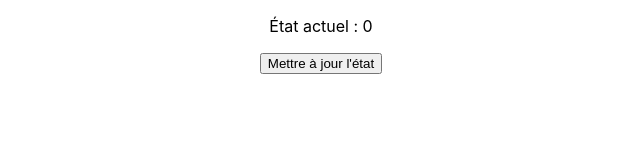
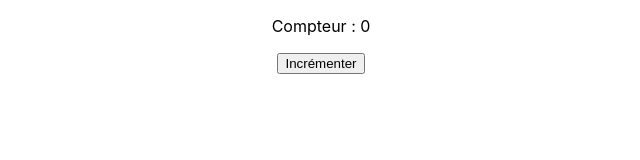
Before and after one commit to amdouni-bilel/tp-react, a React (Create React App) app: page / in a window 1280 px wide. Shown: the top 160 px of the page, without its empty margins (319-959 px from the left). Built offline with nearby package versions, Linux system fonts and the light colour scheme.

Commit message:
UseEffect Example

```diff
--- a/src/App.js
+++ b/src/App.js
@@ -4,14 +4,14 @@ import Counter from './components/Counter';
 import LifeCycleClass from './components/LifeCycleClass';
 import Welcome from './components/Welcome';
 import UseStateHooks from './components/UseStateHooks';
+import UseEffectHooks from './components/UseEffectHooks';
 
 function App() {
   const [showLifeCycle, setShowLifeCycle] = useState(true);
 
   return (
     <div className="App">
-        <UseStateHooks />
-
+        <UseEffectHooks />
 
     </div>
   );
--- /dev/null
+++ b/src/components/UseEffectHooks.js
@@ -0,0 +1,23 @@
+import React, { useEffect } from 'react';
+
+function UseEffectHooks() {
+    const [count, setCount] = React.useState(0);
+
+    useEffect(() => {
+        console.log("Composant monté ou mis à jour");
+    });
+
+    useEffect(() => {
+        console.log("Composant monté");
+        return () => {
+            console.log("Composant va être démonté");
+        };
+    }, []);
+    return (
+        <div>
+            <p>Compteur : {count}</p>
+            <button onClick={() => setCount(count + 1)}>Incrémenter</button>
+        </div>
+    );
+}
+export default UseEffectHooks;
```
